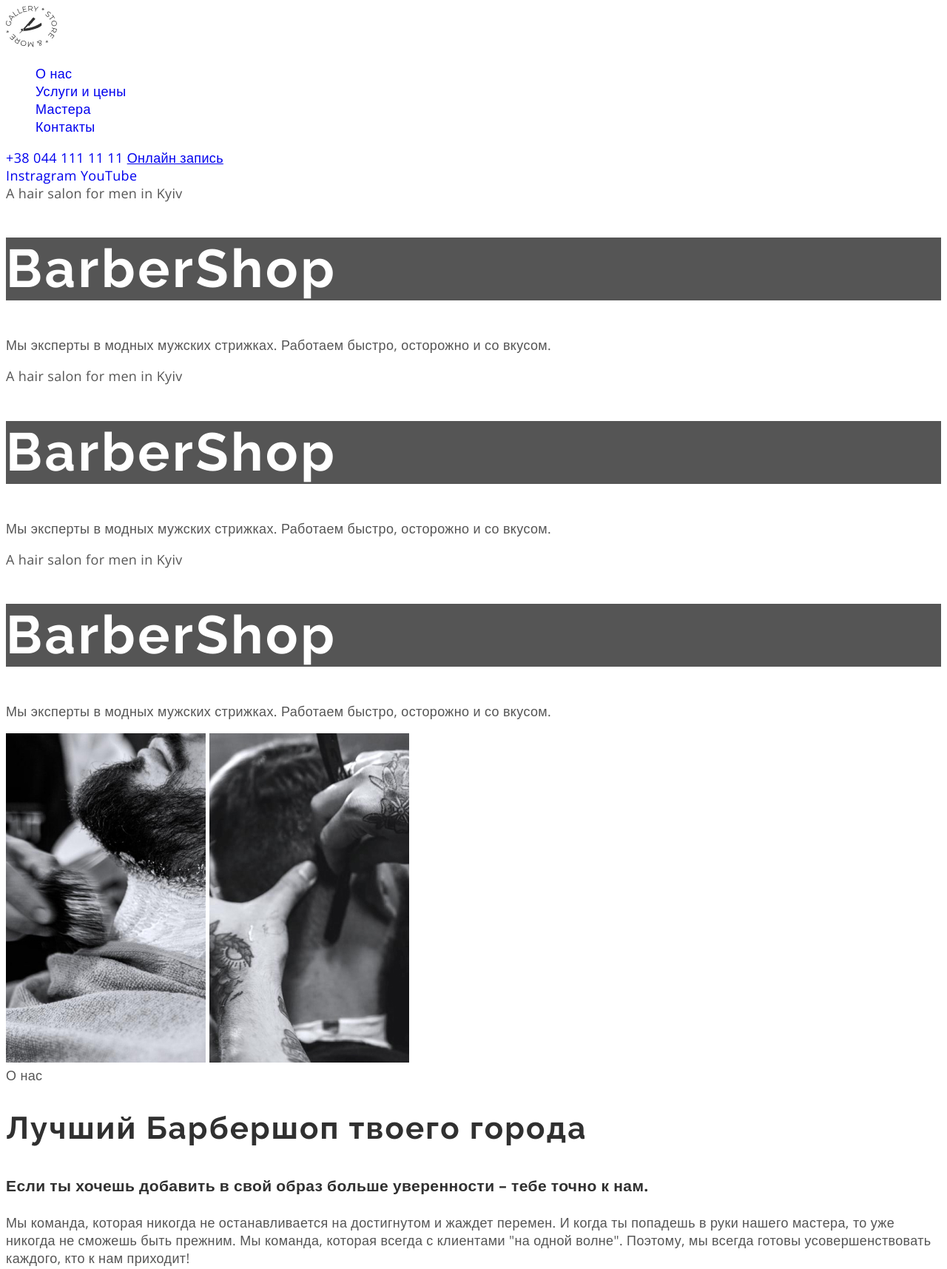
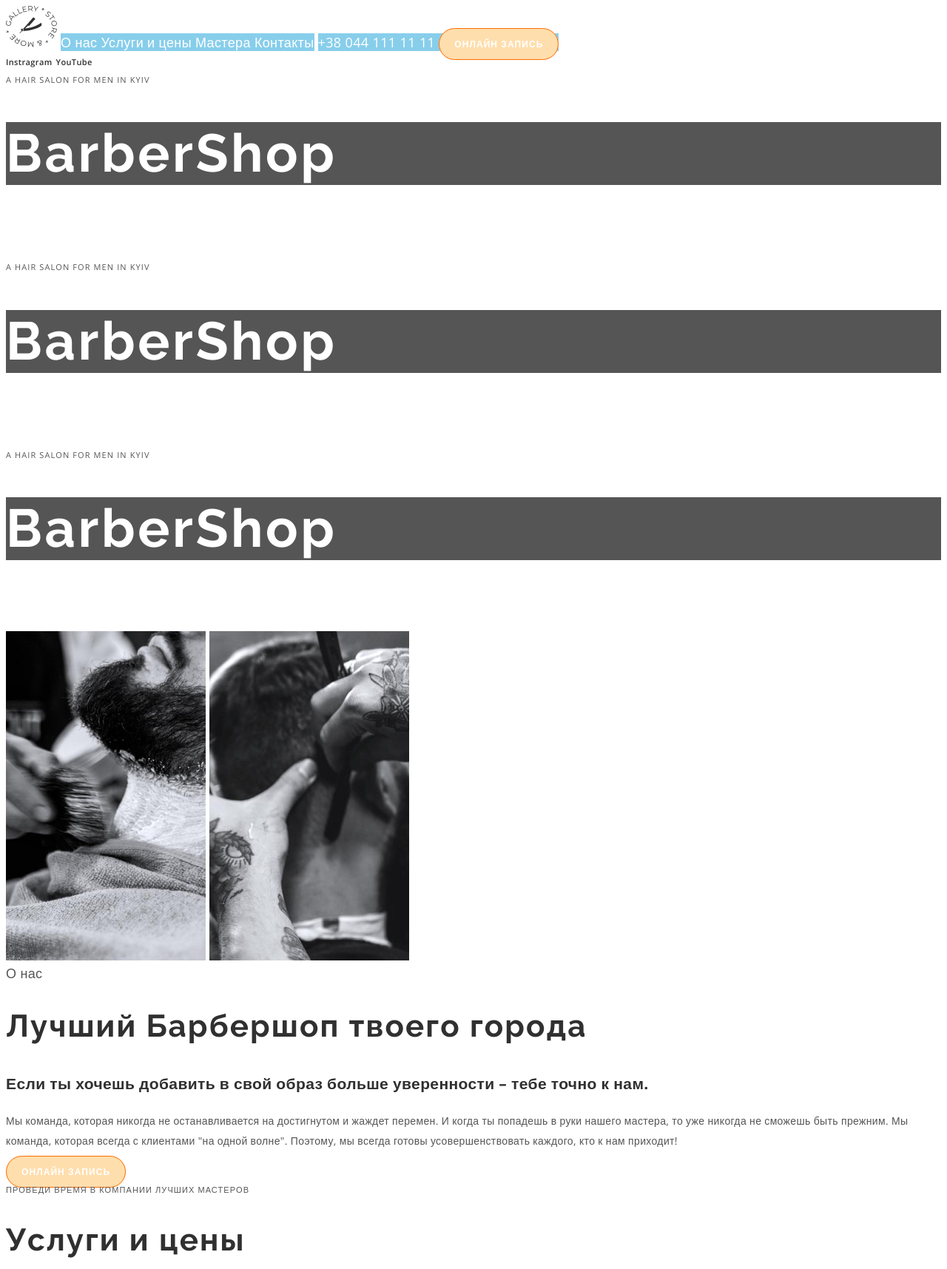
Before and after one commit to dariaddz/barbershop, a plain HTML site: page index.html in a window 1280 px wide. Shown: the top 1715 px of the page at 74% size. Drawn offline with nearby package versions, Linux system fonts and the light colour scheme.

Commit message:
занятие 5

```diff
--- a/css/style.css
+++ b/css/style.css
@@ -1,49 +1,90 @@
 :root {
-    --title-color:#303030;
+  --title-color: #303030;
   --text-color: #555555;
-    --secondary-color:#FFFFFF;
-    --accent-color: #FF6C00;
+  --secondary-color: #ffffff;
+  --accent-color: #ff6c00;
   /*цвет неактивного элемента */
---inactive-color:#9DA4BD99;
-
+  --inactive-color: #9da4bd99;
 }
 
+body {
+  color: var(--text-color);
 
-body{
-    color:var(--text-color);
-
-    font-family: "Open Sans", sans-serif;
+  font-family: 'Open Sans', sans-serif;
   font-weight: 400px;
   font-size: 18px;
   letter-spacing: 0.02em;
 }
 
+
+
+ul{
+    margin: 0;
+    padding: 0;
+}
+
+
+/* sidebar */
+.social-link{
+
+color: var(--title-color);
+  font-weight: 600;
+font-size: 11px;
+line-height: 11.365px;
+}
+
+
+
 /* навигация шапка */
 
 .nav-links{
+    background-color: skyblue;
+    display:inline-block
+}
+
+
+.btn-box{
+    background-color: skyblue;
+    display:inline-block
+}
+
+.nav-links li {
   list-style: none;
+  display: inline-block;
+
 }
 .nav-link,
-.phone-link{
-    text-decoration:none;
+.phone-link {
+  text-decoration: none;
+  color: var(--secondary-color);
 }
-.social-link{
-    text-decoration:none;
+
+.nav-link:hover,
+.nav-link:focus,
+.phone-link:hover,
+.phone-link:focus,
+.social-link:hover,
+.social-link:focus {
+    color: var(--accent-color);
+}
+
+.social-link {
+  text-decoration: none;
 }
 
 .hero-title {
   color: var(--secondary-color);
   /* цвет фона на время чтоб не потерять заголовок */
-background-color:var(--text-color);
+  background-color: var(--text-color);
 
-    font-family: "raleway";
+  font-family: 'raleway';
   font-weight: 700;
   font-size: 72px;
   line-height: 1.18;
   letter-spacing: 0.05em;
 }
 
-.section-title{
+.section-title {
   color: var(--title-color);
 
   font-family: Raleway;
@@ -52,9 +93,55 @@ background-color:var(--text-color);
   line-height: 1.17;
   letter-spacing: 0.05em;
 }
-.section-subtitle{
+.section-subtitle {
   color: var(--title-color);
 
   line-height: 1.67;
+}
 
+/* на уроке */
+.hero-description {
+  color: var(--secondary-color);
+  line-height: 1.67;
 }
+
+.suptitle-secondary{
+color: var(--inactive-color)
+
+font-weight: 600;
+font-size: 11px;
+line-height: 0.09;
+letter-spacing: 0.1em;
+text-transform: uppercase;
+}
+
+.section-description {
+    color: var(--text-color);
+    font-weight: 400;
+font-size: 14px;
+line-height: 1.86;
+}
+
+.primary-btn{
+    color: var(--secondary-color);
+    background-color: navajowhite;
+    padding: 12px 20px;
+    box-sizing: border-box;
+    border: 1px solid var(--accent-color);
+    border-radius: 25px;
+    text-decoration: none;
+
+    font-weight: 600;
+font-size: 12px;
+line-height: 1.33;
+letter-spacing: 0.09em;
+text-transform: uppercase;
+}
+
+primary-btn darken
+
+
+.price-list{
+    display: inline-block;
+    width: 585px;
+height: 240px;
--- a/index.html
+++ b/index.html
@@ -1,29 +1,30 @@
 <!DOCTYPE html>
 <html lang="ru">
   <head>
-    <meta charset="UTF-8">
-    <meta http-equiv="X-UA-Compatible" content="IE=edge">
-    <meta name="viewport" content="width=device-width, initial-scale=1.0">
-    <link rel="preconnect" href="https://fonts.googleapis.com">
-<link rel="preconnect" href="https://fonts.gstatic.com" crossorigin>
-<link href="https://fonts.googleapis.com/css2?family=Open+Sans:wght@400;600;700&family=Raleway:wght@700&display=swap" rel="stylesheet">
-    <link rel="stylesheet" href="./css/style.css">
+    <meta charset="UTF-8" />
+    <meta http-equiv="X-UA-Compatible" content="IE=edge" />
+    <meta name="viewport" content="width=device-width, initial-scale=1.0" />
+    <link rel="preconnect" href="https://fonts.googleapis.com" />
+    <link rel="preconnect" href="https://fonts.gstatic.com" crossorigin />
+    <link
+      href="https://fonts.googleapis.com/css2?family=Open+Sans:wght@400;600;700&family=Raleway:wght@700&display=swap"
+      rel="stylesheet"
+    />
+    <link rel="stylesheet" href="./css/style.css" />
     <title>Document</title>
   </head>
   <body>
-
     <header class="header">
-
       <!-- Navbar -->
       <nav class="navbar">
-            <img src="./images/Logo.png" alt="Имя компании" class="logo-img">
+        <img src="./images/Logo.png" alt="Имя компании" class="logo-img" />
         <ul class="nav-links">
-                <li><a href="#about-section" class="nav-link" >О нас</a></li>
-                <li><a href="#price-section" class="nav-link" >Услуги и цены</a></li>
-                <li><a href="#masters-section" class="nav-link" >Мастера</a></li>
-                <li><a href="#footer" class="nav-link" >Контакты</a></li>
+          <li><a href="#about-section" class="nav-link">О нас</a></li>
+          <li><a href="#price-section" class="nav-link">Услуги и цены</a></li>
+          <li><a href="#masters-section" class="nav-link">Мастера</a></li>
+          <li><a href="#footer" class="nav-link">Контакты</a></li>
         </ul>
-            <div>
+        <div class="btn-box">
           <a href="tel:+380441111111" class="phone-link">+38 044 111 11 11</a>
           <a href="#footer" class="primary-btn">Онлайн запись</a>
         </div>
@@ -42,43 +43,47 @@
         <div class="slide">
           <span lang="en" class="suptitle-secondary">A hair salon for men in Kyiv</span>
           <h1 class="hero-title">BarberShop</h1>
-                <p class="hero-description">Мы эксперты в модных мужских стрижках.
-                    Работаем быстро, осторожно и со вкусом.</p>
+          <p class="hero-description">
+            Мы эксперты в модных мужских стрижках. Работаем быстро, осторожно и со вкусом.
+          </p>
         </div>
         <div class="slide">
           <span lang="en" class="suptitle-secondary">A hair salon for men in Kyiv</span>
           <h1 class="hero-title">BarberShop</h1>
-                <p class="hero-description">Мы эксперты в модных мужских стрижках.
-                    Работаем быстро, осторожно и со вкусом.</p>
+          <p class="hero-description">
+            Мы эксперты в модных мужских стрижках. Работаем быстро, осторожно и со вкусом.
+          </p>
         </div>
         <div class="slide">
           <span lang="en" class="suptitle-secondary">A hair salon for men in Kyiv</span>
           <h1 class="hero-title">BarberShop</h1>
-                <p class="hero-description">Мы эксперты в модных мужских стрижках.
-                    Работаем быстро, осторожно и со вкусом.</p>
+          <p class="hero-description">
+            Мы эксперты в модных мужских стрижках. Работаем быстро, осторожно и со вкусом.
+          </p>
         </div>
       </div>
-
     </header>
-
 
     <!-- Main content -->
     <main class="layout">
-
       <!-- About Us -->
       <section class="section-box" id="about-section">
         <div class="about_image-box">
-                <img src="./images/about-1.jpg" alt="Намазываем пеной">
-                <img src="./images/about-2.jpg" alt="А потом вот так опасной бритвой бреем">
+          <img src="./images/about-1.jpg" alt="Намазываем пеной" />
+          <img src="./images/about-2.jpg" alt="А потом вот так опасной бритвой бреем" />
         </div>
         <div class="description-container">
           <span class="suptitle-primary">О нас</span>
-                <h2 class="section-title">Лучший Барбершоп
-                    твоего города</h2>
-                <h3 class="section-subtitle">Если ты хочешь добавить в свой образ больше уверенности – тебе точно к нам.</h3>
-                <p class="section-description">Мы команда, которая никогда не останавливается на достигнутом
-                    и жаждет перемен. И когда ты попадешь в руки нашего мастера,
-                    то уже никогда не сможешь быть прежним. Мы команда, которая всегда с клиентами "на одной волне". Поэтому, мы всегда готовы усовершенствовать каждого, кто к нам приходит!</p>
+          <h2 class="section-title">Лучший Барбершоп твоего города</h2>
+          <h3 class="section-subtitle">
+            Если ты хочешь добавить в свой образ больше уверенности – тебе точно к нам.
+          </h3>
+          <p class="section-description">
+            Мы команда, которая никогда не останавливается на достигнутом и жаждет перемен. И когда
+            ты попадешь в руки нашего мастера, то уже никогда не сможешь быть прежним. Мы команда,
+            которая всегда с клиентами "на одной волне". Поэтому, мы всегда готовы усовершенствовать
+            каждого, кто к нам приходит!
+          </p>
           <a href="#footer" class="primary-btn darken">Онлайн запись</a>
         </div>
       </section>
@@ -88,7 +93,7 @@
         <span class="suptitle-secondary">Проведи время в компании лучших мастеров</span>
         <h2 class="section-title lighten">Услуги и цены</h2>
         <div class="price-box">
-                <ul class="plice-list">
+          <ul class="price-list">
             <li class="price-item">
               <p>Мужская стрижка</p>
               <span>от 300 грн</span>
@@ -106,7 +111,7 @@
               <span>от 200 грн</span>
             </li>
           </ul>
-                <ul class="plice-list">
+          <ul class="price-list">
             <li class="price-item">
               <p>Cтрижка у стажера</p>
               <span>от 50 грн</span>
@@ -151,7 +156,10 @@
         <div class="description-container">
           <span class="suptitle-primary">старая традиционная школа</span>
           <h2 class="section-title">Почему приходят именно к нам?</h2>
-                <h3 class="section-subtitle">О нас говорят только хорошее. Но лучше 1 раз увидеть и прочувствовать, чем 10 раз прочитать. </h3>
+          <h3 class="section-subtitle">
+            О нас говорят только хорошее. Но лучше 1 раз увидеть и прочувствовать, чем 10 раз
+            прочитать.
+          </h3>
         </div>
       </section>
 
@@ -161,22 +169,31 @@
         <h2 class="section-title">Наши мастера</h2>
         <ul class="masters-list">
           <li class="master-card">
-                    <img src="./images/Masters/master-1.jpg" alt="John Smith photo">
+            <img src="./images/Masters/master-1.jpg" alt="John Smith photo" />
             <p>John Smith</p>
             <span>Extreme Barber</span>
-                    <div class="master-social-box"><a href="" class="master-social-link"></a><a href="" class="master-social-link"></a><a href="" class="master-social-link"></a><a href="" class="master-social-link"></a></div>
+            <div class="master-social-box">
+              <a href="" class="master-social-link"></a><a href="" class="master-social-link"></a
+              ><a href="" class="master-social-link"></a><a href="" class="master-social-link"></a>
+            </div>
           </li>
           <li class="master-card">
-                    <img src="./images/Masters/master-2.jpg" alt="Michele Doe photo">
+            <img src="./images/Masters/master-2.jpg" alt="Michele Doe photo" />
             <p>Michele Doe</p>
             <span>Extreme Barber</span>
-                    <div class="master-social-box"><a href="" class="master-social-link"></a><a href="" class="master-social-link"></a><a href="" class="master-social-link"></a><a href="" class="master-social-link"></a></div>
+            <div class="master-social-box">
+              <a href="" class="master-social-link"></a><a href="" class="master-social-link"></a
+              ><a href="" class="master-social-link"></a><a href="" class="master-social-link"></a>
+            </div>
           </li>
           <li class="master-card">
-                    <img src="./images/Masters/master-3.jpg" alt="Alan Black photo">
+            <img src="./images/Masters/master-3.jpg" alt="Alan Black photo" />
             <p>Alan Black</p>
             <span>Extreme Barber</span>
-                    <div class="master-social-box"><a href="" class="master-social-link"></a><a href="" class="master-social-link"></a><a href="" class="master-social-link"></a><a href="" class="master-social-link"></a></div>
+            <div class="master-social-box">
+              <a href="" class="master-social-link"></a><a href="" class="master-social-link"></a
+              ><a href="" class="master-social-link"></a><a href="" class="master-social-link"></a>
+            </div>
           </li>
         </ul>
       </section>
@@ -185,23 +202,23 @@
       <section class="section-box">
         <span class="suptitle-primary">На латинском языке “барба” означает “борода”</span>
         <div class="image-gallery">
-                <img src="./images/Gallery/image-1.jpg" alt="Стрижка машинкой">
-                <img src="./images/Gallery/image-2.jpg" alt="Намазывание пеной">
-                <img src="./images/Gallery/image-3.jpg" alt="Пропаривание лица">
-                <img src="./images/Gallery/image-4.jpg" alt="Стрижка опасной бритвой">
+          <img src="./images/gallery/image-1.jpg" alt="Стрижка машинкой" />
+          <img src="./images/gallery/image-2.jpg" alt="Намазывание пеной" />
+          <img src="./images/gallery/image-3.jpg" alt="Пропаривание лица" />
+          <img src="./images/gallery/image-4.jpg" alt="Стрижка опасной бритвой" />
         </div>
       </section>
-
     </main>
 
     <!-- Footer -->
     <footer class="footer" id="footer">
-        <div>
+      <div class="footer-contacts">
         <h2 class="section-title lighten">Онлайн-запись</h2>
         <form action="">
-                <input type='submit' class="primary-btn"/>
+          <input type="submit" class="primary-btn" />
         </form>
       </div>
+
       <div>
         <h2 class="section-title lighten">Контакты</h2>
         <div class="contacts-box">
@@ -214,7 +231,6 @@
           <span class="suptitle-secondary">Время работы</span>
           <p>Ежедневно с 9:00 до 22:00</p>
         </div>
-
       </div>
     </footer>
 
@@ -225,6 +241,5 @@
         <a href="#" class="social-link">YouTube</a>
       </div>
     </div>
-
   </body>
 </html>
```
Lines whose indentation alone changed are shown as unchanged.
